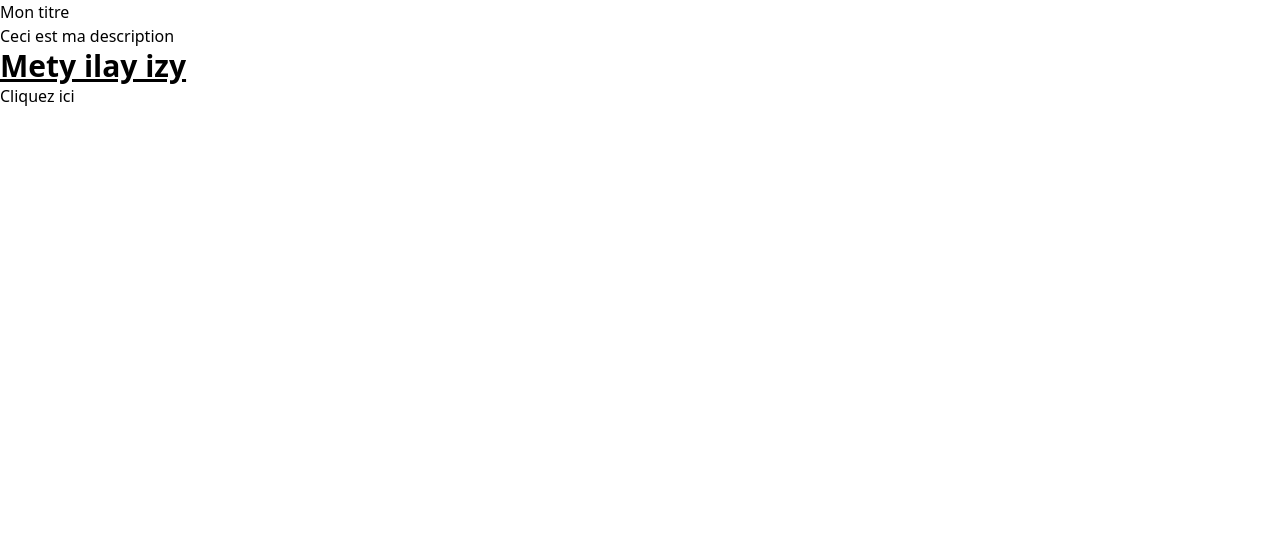
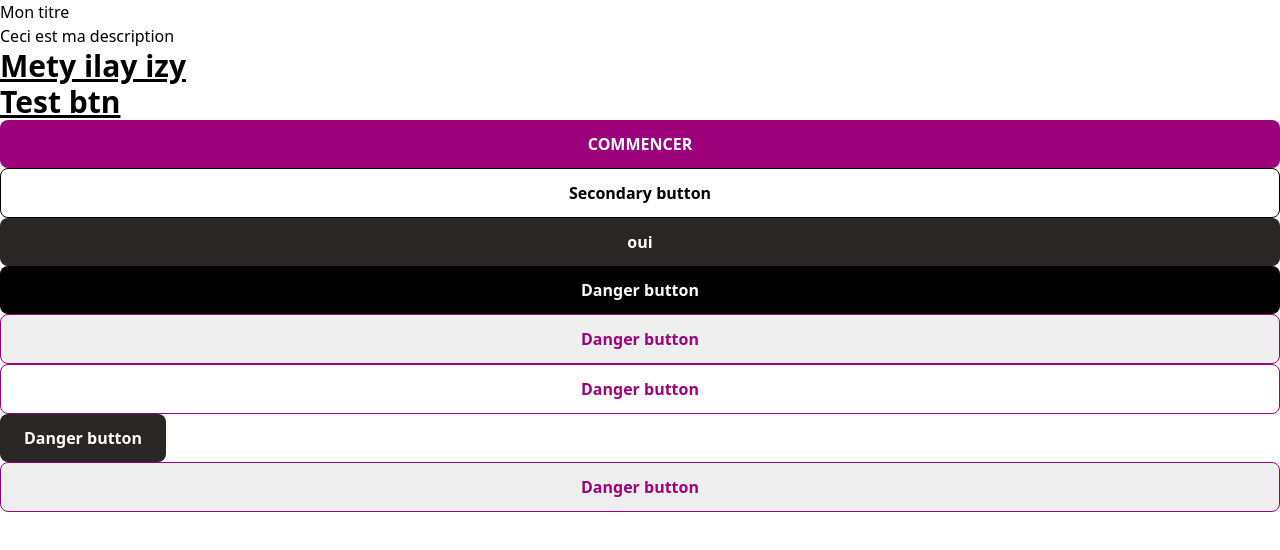
Before and after one commit to damadanyna/Dossier-Formation-Plateforme, a React (Vite) app: page / in a window 1280 px wide. Shown: the top 550 px of the page. Built offline with nearby package versions, Linux system fonts and the light colour scheme.

Commit message:
ajout composant Boutton

```diff
--- a/src/App.tsx
+++ b/src/App.tsx
@@ -1,11 +1,17 @@
+
+import TestAffiche from './components/btn/TestAffiche';
 import textes from './data/textes.json';
 function App() {
+
   return (
     <div>
     <h1>{textes.titre}</h1>
     <p>{textes.description}</p>
     <h1 className="text-3xl font-bold underline"> Mety ilay izy </h1>
-    <button>{textes.bouton}</button>
+    <div className=''>
+      <TestAffiche/>
+    </div>
+
   </div>
   );
 }
--- /dev/null
+++ b/src/components/btn/Boutton.tsx
@@ -0,0 +1,43 @@
+import React, { FC } from 'react';
+
+type ButtonProps = {
+  onClick?: () => void;
+  disabled?: boolean;
+  type?: 'primary' | 'secondary' | 'primary-b' | 'secondary-b' | 'border-r' | 'border-r-w' |'secondary-b-sm' |'border-r-sm';
+  children: React.ReactNode;
+};
+
+const Boutton: FC<ButtonProps> = ({
+  onClick,
+  type = 'primary',
+  children,
+}) => {
+  const handleClick = (event: React.MouseEvent<HTMLButtonElement>) => {
+    event.preventDefault();
+    if (onClick) {
+      onClick();
+    }
+  };
+
+/*asiana div className='w-max' rehef ts ampitombiana le width sinon className='w-[x]' le x variable  */
+  const classNames = `btn px-6 py-3 rounded-lg w-[100%] font-[700] min-w-[130px] ${
+    type === 'primary' ? 'bg-[#9D007B]  text-white ' : type === 'secondary' ? 'border border-black' :
+    type === 'primary-b' ? 'bg-black  text-white  ' : type ==='secondary-b' ? 'bg-[#2B2626]  text-white  ':
+    type === 'border-r' ? 'border border-[#9D007B] text-[#9D007B] bg-[#EEEEEE]' :
+    type === 'border-r-w' ? 'border border-[#9D007B] text-[#9D007B] ' :
+    type ==='secondary-b-sm' ? 'bg-[#2B2626]  text-white px-5 py-2 font-[400]  rounded-[5px] w-max':
+    type === 'border-r-sm' ? 'border border-[#9D007B] text-[#9D007B] bg-[#EEEEEE] px-5 py-2 font-[400] rounded-[5px] hover:border-[#2B2626] hover:bg-gradient-to-b hover:from-[#FFE2FE] hover:to-[transparent] hover:bg-[transparent] ' :''
+  }`;
+
+  return (
+    <button
+      type="button"
+      onClick={handleClick}
+      className={classNames}
+    >
+      {children}
+    </button>
+  );
+};
+
+export default Boutton;
--- /dev/null
+++ b/src/components/btn/TestAffiche.tsx
@@ -0,0 +1,46 @@
+import Boutton from './Boutton';
+
+function TestAffiche() {
+
+    /* Afaka soloina izay fonction manavanana an ilay btn */
+  const handleClick = () => {
+    console.log('Button clicked!');
+  };
+
+
+  return (
+    <div>
+
+    <h1 className="text-3xl font-bold underline"> Test btn </h1>
+    <div className=''>
+      <Boutton onClick={handleClick}  type="primary">
+        COMMENCER
+      </Boutton>
+      <Boutton onClick={handleClick}  type="secondary">
+        Secondary button
+      </Boutton>
+      <Boutton onClick={handleClick}  type="secondary-b">
+        oui
+      </Boutton>
+      <Boutton onClick={handleClick}  type="primary-b">
+        Danger button
+      </Boutton>
+      <Boutton onClick={handleClick}  type="border-r">
+        Danger button
+      </Boutton>
+      <Boutton onClick={handleClick}  type="border-r-w">
+        Danger button
+      </Boutton>
+      <Boutton onClick={handleClick}  type="secondary-b-sm">
+        Danger button
+      </Boutton>
+      <Boutton onClick={handleClick}  type="border-r-sm">
+        Danger button
+      </Boutton>
+    </div>
+
+  </div>
+  );
+}
+
+export default TestAffiche;
```
